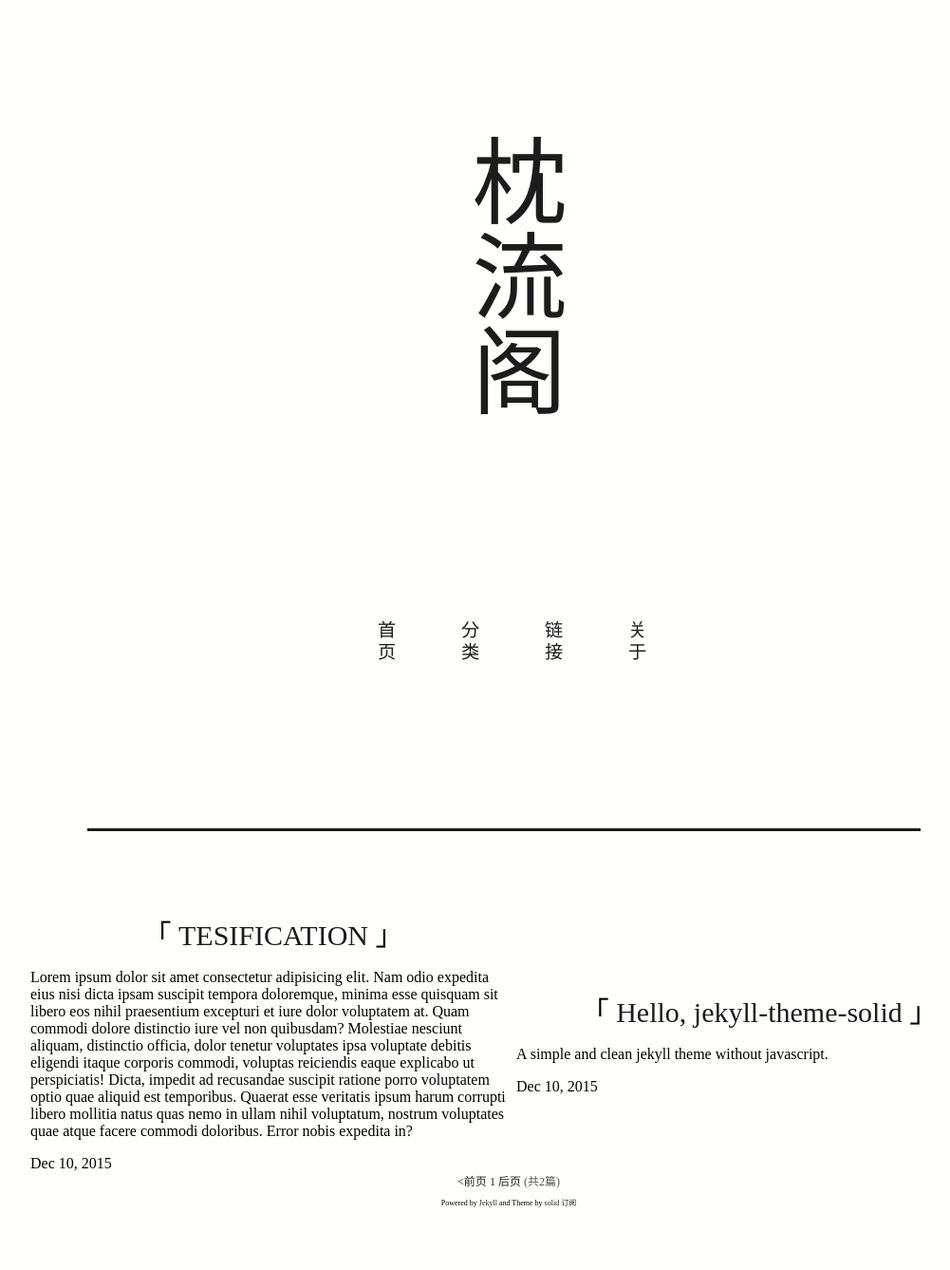
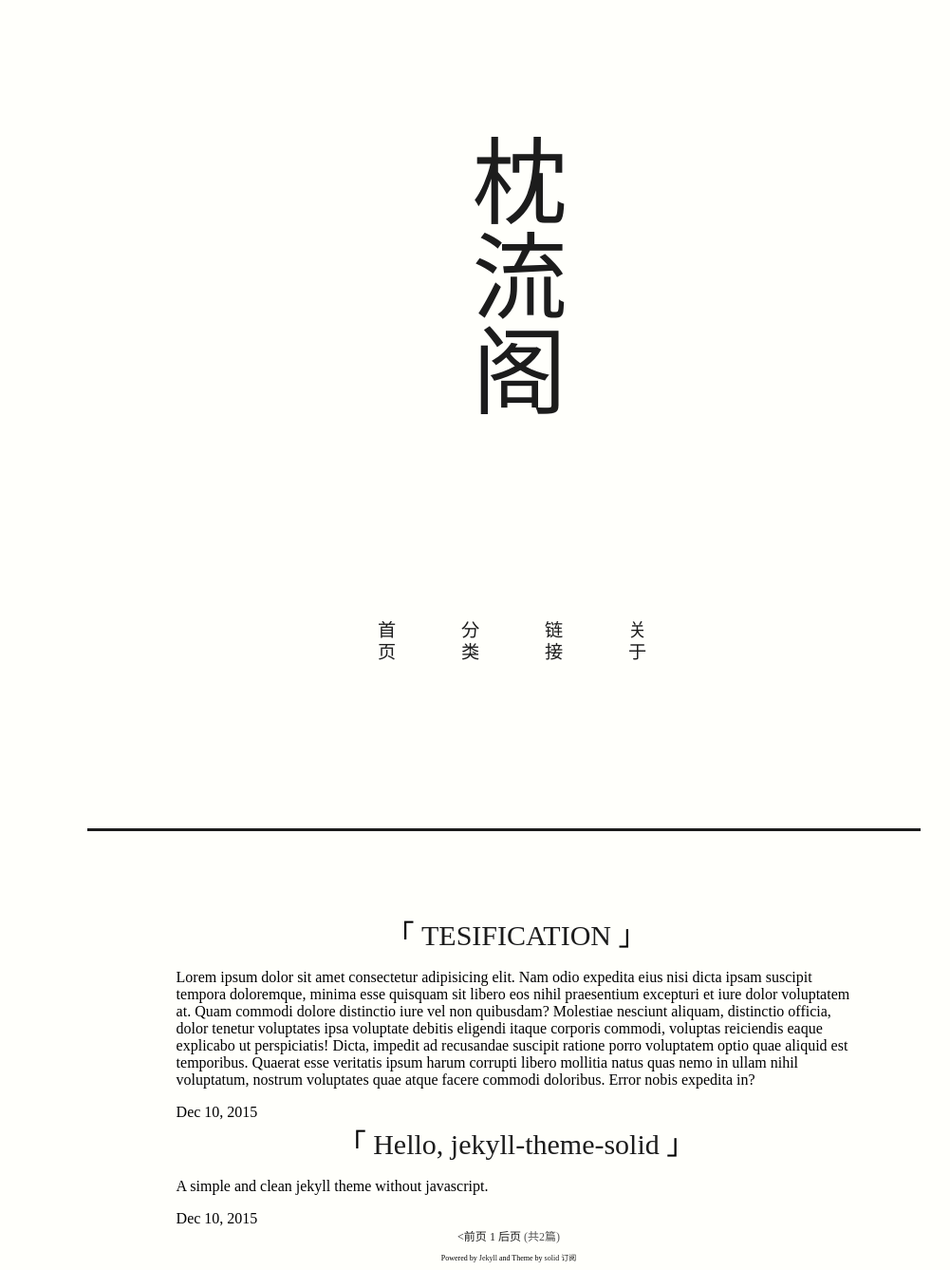
Before and after one commit to Makuraryu/Makuraryu.github.io, a Jekyll site: the page built from index.html, in a window 1280 px wide. Shown: the whole page at 95% size, without its empty margins (104-1105 px from the left). Built offline with Jekyll 4.4.1, drawn with Linux system fonts in a browser that asks for light colours; some web fonts are replaced; the list of posts is cut into pages by our own code; before the commit the page ends 1279 px from its top, so only the background shows below that.

Commit message:
Add files via upload

```diff
--- a/css/default.css
+++ b/css/default.css
@@ -62,14 +62,14 @@ html{
   width: 80vw;
   left: 10vw;
   position: relative;
-  display: flex;
+
   margin-top: 70px;
 }
 
 .overview{
   position: relative;
   width: 70%;
-  margin: auto;
+  left: 15%;
 }
 
 .detail{
--- a/css/text.css
+++ b/css/text.css
@@ -6,7 +6,7 @@ a{
 }
 
 span{
-    font-family: FandolSong-Bold;
+    font-family: FandolSong;
     color: #1c1c1c;
 }
 
@@ -17,6 +17,6 @@ span{
 }
 
 @font-face {
-    font-family: FandolSong-Re;
+    font-family: FandolSong;
     src: url(./FandolSong-Regular.otf);
 }
```
